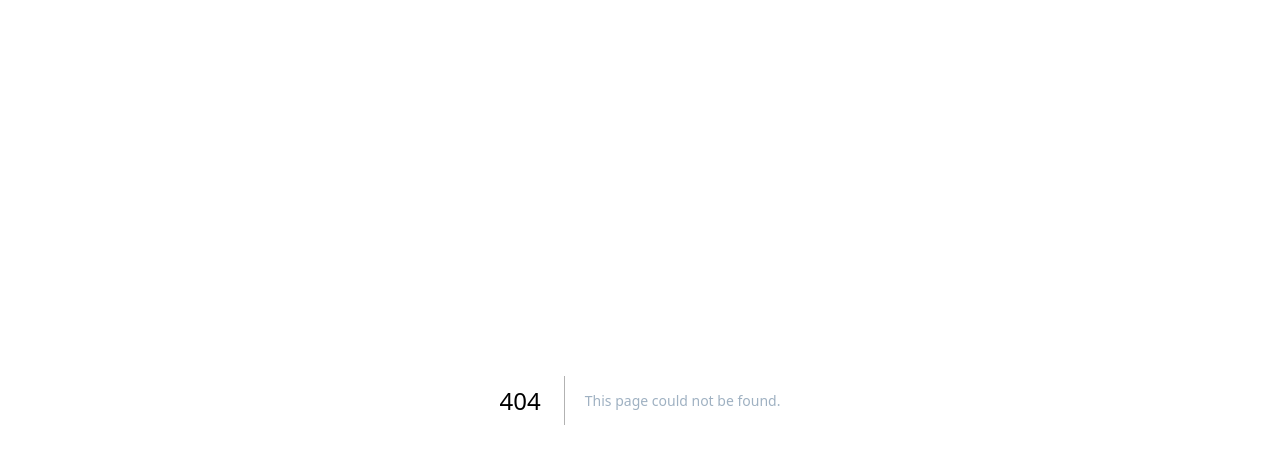
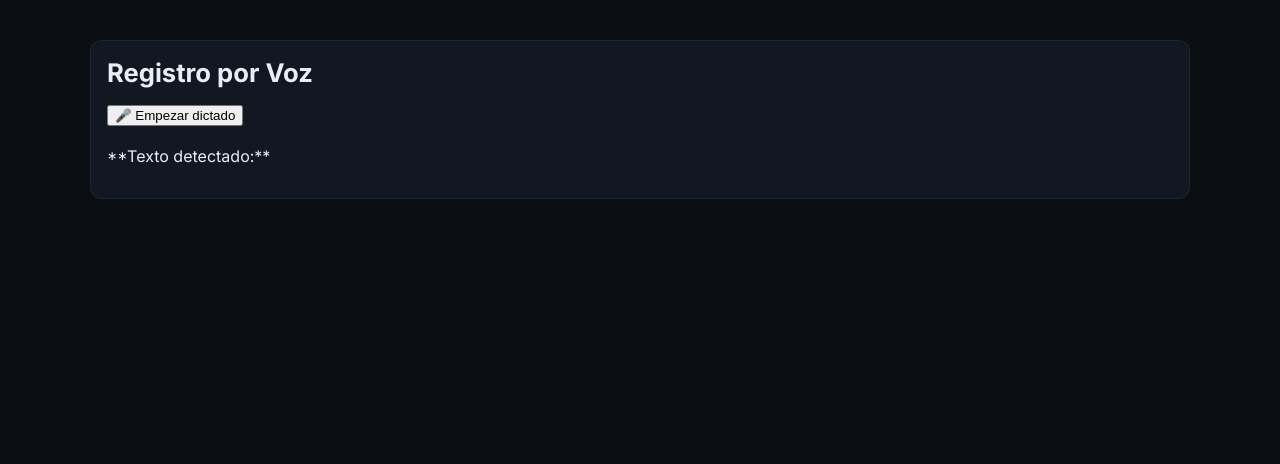
Before and after one commit to profesionalesrnmagallanes-cell/panel-conteo, a Next.js app: page /voz in a window 1280 px wide. Before the commit this address had no page. Shown: the top 464 px of the page. Built offline with nearby package versions, Linux system fonts and the light colour scheme.

Commit message:
Create page.tsx

```diff
--- /dev/null
+++ b/app/voz/page.tsx
@@ -0,0 +1,46 @@
+"use client";
+
+import { useState } from "react";
+
+export default function VozPage() {
+  const [text, setText] = useState("");
+
+  const startRecognition = () => {
+    // Check if the browser supports the Web Speech API
+    if (!('webkitSpeechRecognition' in window)) {
+      alert("El navegador no soporta el reconocimiento de voz.");
+      return;
+    }
+
+    const recognition = new (window as any).webkitSpeechRecognition();
+    recognition.lang = "es-CL";
+    recognition.continuous = false;
+    recognition.interimResults = false;
+
+    recognition.onresult = (event: any) => {
+      const transcript = event.results[0][0].transcript;
+      setText(transcript);
+    };
+
+    recognition.onerror = (event: any) => {
+      console.error(event.error);
+      alert(`Error en el reconocimiento de voz: ${event.error}`);
+    };
+
+    recognition.start();
+  };
+
+  return (
+    <div className="container card" style={{ marginTop: 40 }}>
+      <h1>Registro por Voz</h1>
+      <button onClick={startRecognition}>
+        <span role="img" aria-label="microphone">🎤</span> Empezar dictado
+      </button>
+      <p style={{ marginTop: 20 }}>
+        **Texto detectado:**
+        <br />
+        {text}
+      </p>
+    </div>
+  );
+}
```
